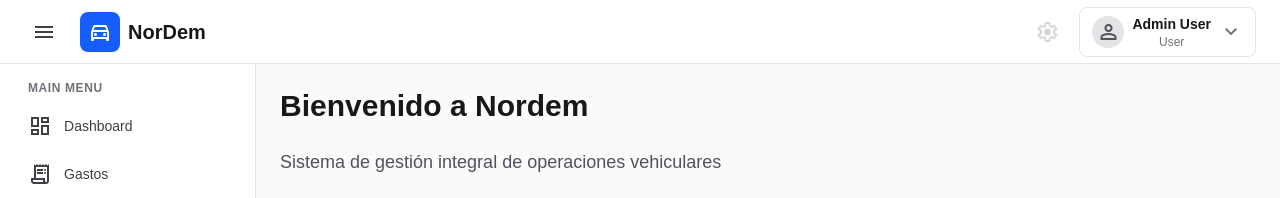
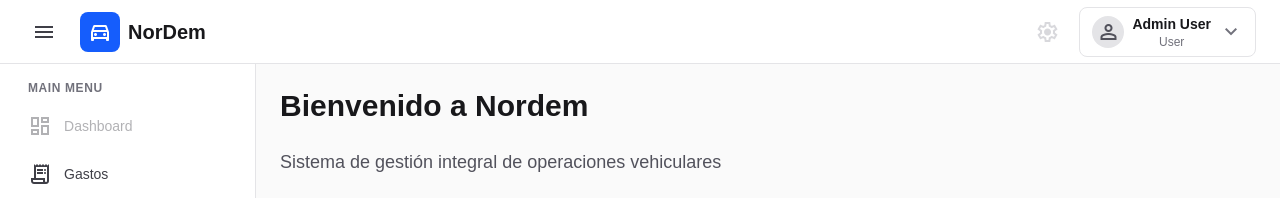
Before and after one commit to TomasSilvetti/app-concesionaria, a Next.js app in the folder app-concesionaria/: page / in a window 1280 px wide. Shown: the top 198 px of the page. Built offline with nearby package versions, Linux system fonts and the light colour scheme; no server answers.

Commit message:
desactivado boton dashboard

```diff
--- a/app-concesionaria/src/components/layout/AppLayout.tsx
+++ b/app-concesionaria/src/components/layout/AppLayout.tsx
@@ -25,6 +25,7 @@ export function AppLayout({ children }: AppLayoutProps) {
       label: "Dashboard",
       icon: "dashboard",
       path: "/dashboard",
+      disabled: true,
     },
     {
       label: "Gastos",
@@ -211,11 +212,15 @@ export function AppLayout({ children }: AppLayoutProps) {
                 return (
                   <li key={item.path}>
                     <button
-                      onClick={() => handleNavigation(item.path)}
+                      onClick={() => !item.disabled && handleNavigation(item.path)}
+                      disabled={item.disabled}
+                      title={item.disabled ? "Próximamente" : undefined}
                       className={`
                         flex w-full items-center gap-3 rounded-lg px-3 py-2.5 text-sm font-medium transition-colors
                         ${
-                          isActive
+                          item.disabled
+                            ? "cursor-not-allowed opacity-40 text-zinc-700"
+                            : isActive
                             ? "bg-blue-50 text-blue-600"
                             : "text-zinc-700 hover:bg-zinc-100"
                         }
--- a/app-concesionaria/src/components/stock/VehicleDetailView.tsx
+++ b/app-concesionaria/src/components/stock/VehicleDetailView.tsx
@@ -185,7 +185,6 @@ export function VehicleDetailView({ vehicleId }: VehicleDetailViewProps) {
           Precios
         </h2>
         <div className="grid grid-cols-1 gap-4 sm:grid-cols-2">
-          {vehicle.precioToma != null && (
           <div className="rounded-lg bg-orange-50 p-4">
             <p className="text-xs font-medium uppercase tracking-wider text-orange-600">
               Precio de Toma
@@ -194,7 +193,6 @@ export function VehicleDetailView({ vehicleId }: VehicleDetailViewProps) {
               {formatCurrency(vehicle.precioToma)}
             </p>
           </div>
-          )}
           <div className="rounded-lg bg-green-50 p-4">
             <p className="text-xs font-medium uppercase tracking-wider text-green-600">
               Precio Oferta
```
Lines whose indentation alone changed are shown as unchanged.
